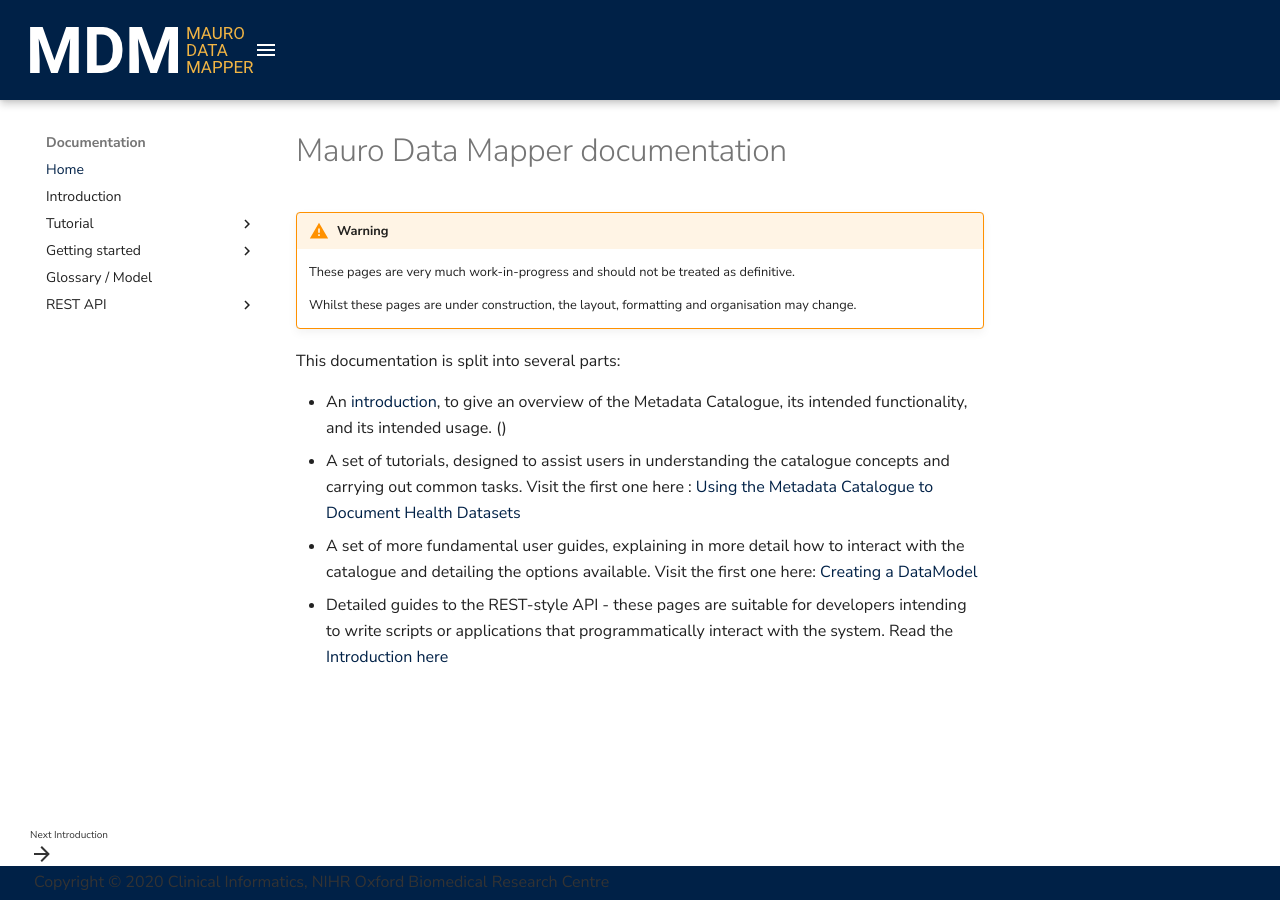
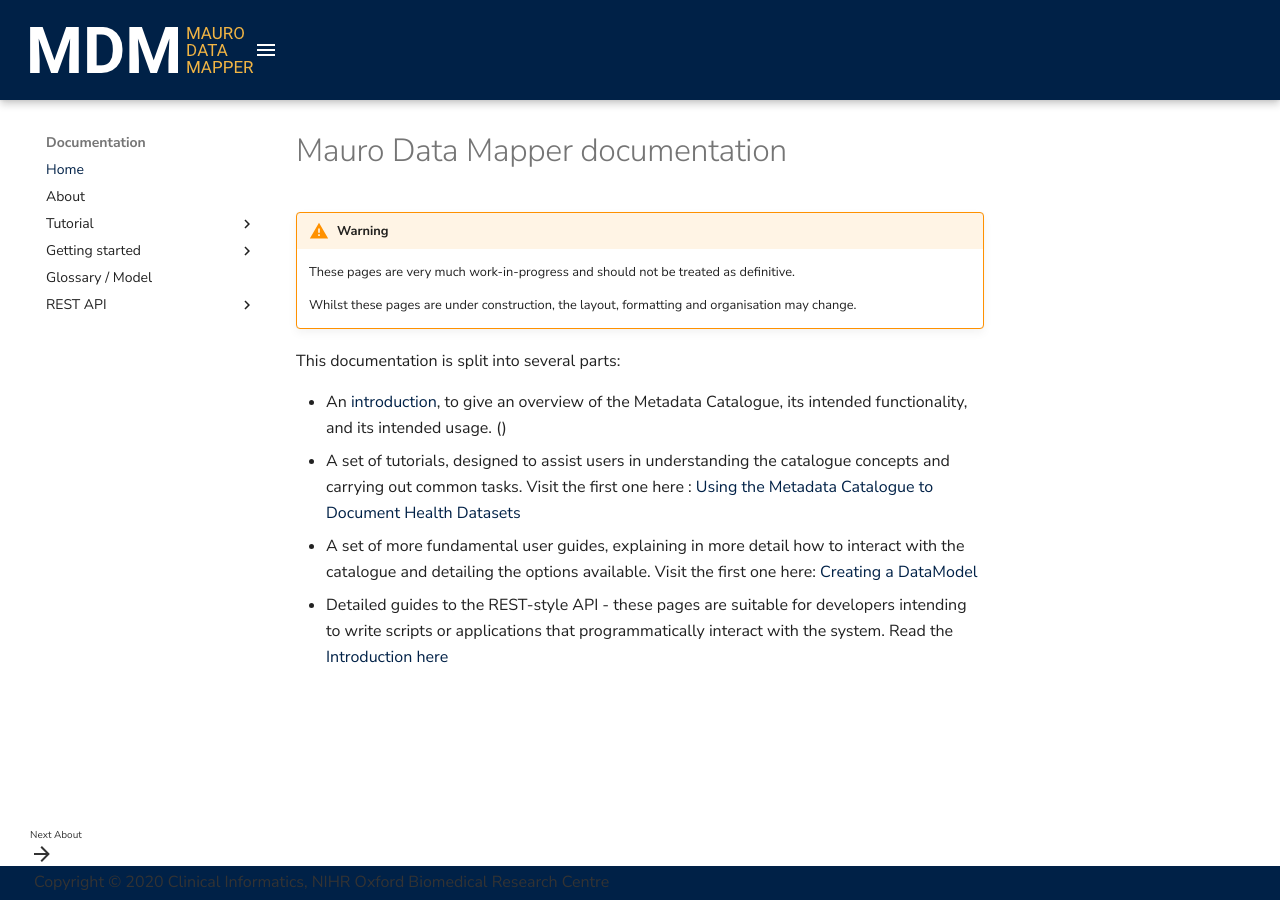
Before and after one commit to MauroDataMapper/docs, an MkDocs documentation site: the page built from docs/index.md, in a window 1280 px wide. Built offline with MkDocs 1.6.1 and Material for MkDocs 9.7.7, drawn with Linux system fonts in a browser that asks for light colours.

Commit message:
Added about page

```diff
--- a/mkdocs.yml
+++ b/mkdocs.yml
@@ -41,7 +41,7 @@
     - pymdownx.tilde
 nav:
     -   Home: 'index.md'
-    -   Introduction: 'introduction.md'
+    -   About: 'about.md'
     -   Tutorial:
             - Using the Metadata Catalogue to Document Health Datasets: 'tutorial/document-assets/index.md'
     -   Getting started:
```
Also changed, not shown: docs/about.md (added, +4 -0 lines), docs/introduction.md (deleted).
